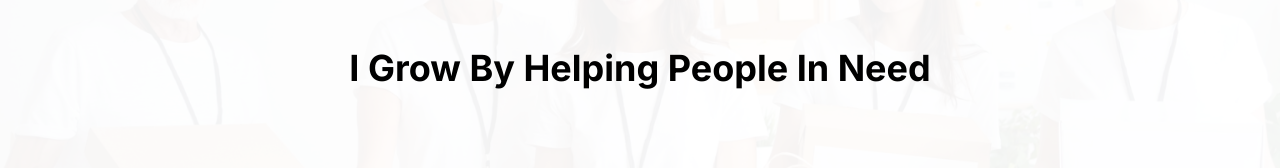
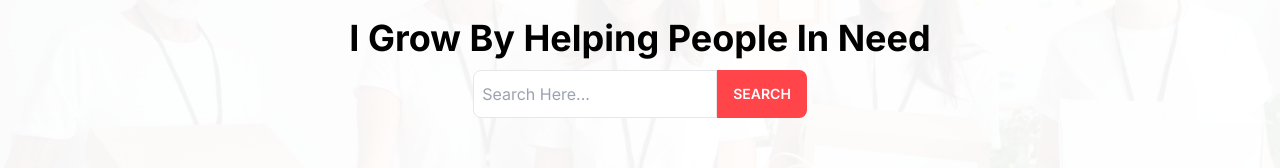
Before and after one commit to bluebird089/donation-campaign, a React (Vite) app: page / in a window 1280 px wide. Shown: the part 182-350 px from the top of the page. Built offline with nearby package versions, Linux system fonts and the light colour scheme.

Commit message:
added search functionality

```diff
--- a/src/components/Banner/Banner.jsx
+++ b/src/components/Banner/Banner.jsx
@@ -1,12 +1,22 @@
-const Banner = () => {
+import PropTypes from 'prop-types'
+
+const Banner = ({handleSubmit}) => {
     return (
         <div className="hero h-[300px] md:h-[500px]" style={{ backgroundImage: 'url(../../../public/Banner.png)' }}>
             <div className="hero-overlay bg-white bg-opacity-95"></div>
             <div>
                 <h1 className="text-lg md:text-4xl font-bold text-black">I Grow By Helping People In Need</h1>
+                <form onSubmit={handleSubmit} className="flex justify-center mt-3">
+                    <input className="border rounded-lg pl-2 rounded-r-none" placeholder="Search Here..." type="text" name="text" id="" />
+                    <button className="btn hover:bg-[#b83035] bg-[#FF444A] border-none rounded-l-none text-white">Search</button>
+                </form>
             </div>
         </div>
     );
 };
 
+Banner.propTypes ={
+    handleSubmit: PropTypes.func.isRequired
+}
+
 export default Banner;
--- a/src/components/DonationContainer/DonationContainer.jsx
+++ b/src/components/DonationContainer/DonationContainer.jsx
@@ -1,22 +1,29 @@
 import { useEffect, useState } from "react";
 import DonationCard from "../DonationCard/DonationCard";
+import PropTypes from 'prop-types'
 
-const DonationContainer = () => {
+const DonationContainer = ({ searchedInput }) => {
 
     const [donations, setDonations] = useState([]);
     useEffect(() => {
         fetch('/data.json')
-        .then(res => res.json())
-        .then(data => setDonations(data))
+            .then(res => res.json())
+            .then(data => setDonations(data))
     }, [])
+
+    const dataToMap = searchedInput ? searchedInput : donations;
 
     return (
         <div className="grid grid-cols-1 md:grid-cols-2 lg:grid-cols-4 gap-5 p-4 container mx-auto">
             {
-                donations.map(donation => <DonationCard key={donation.id} donation={donation}></DonationCard>)
+                dataToMap.map(donation => <DonationCard key={donation.id} donation={donation}></DonationCard>)
             }
         </div>
     );
 };
 
+DonationContainer.propTypes = {
+    searchedInput: PropTypes.array
+}
+
 export default DonationContainer;
--- a/src/components/Home/Home.jsx
+++ b/src/components/Home/Home.jsx
@@ -1,11 +1,27 @@
+import { useState } from "react";
 import Banner from "../Banner/Banner";
 import DonationContainer from "../DonationContainer/DonationContainer";
+import { useLoaderData } from "react-router-dom";
 
 const Home = () => {
+
+    const [searchedInput, setSearchedInput] = useState();
+    const datas = useLoaderData();
+
+    const handleSubmit = (e) => {
+        e.preventDefault()
+        const searchedInputText = e.target.text.value.toLowerCase();
+        if(searchedInputText === ''){
+            return;
+        }
+        const filteredDatas = datas.filter(data => data.category.toLowerCase() === searchedInputText);
+        setSearchedInput(filteredDatas);
+    }
+
     return (
         <div>
-            <Banner></Banner>
-            <DonationContainer></DonationContainer>
+            <Banner handleSubmit={handleSubmit}></Banner>
+            <DonationContainer searchedInput={searchedInput}></DonationContainer>
         </div>
     );
 };
--- a/src/main.jsx
+++ b/src/main.jsx
@@ -21,6 +21,7 @@ const router = createBrowserRouter([
       {
         path: "/",
         element: <Home></Home>,
+        loader: () => fetch('/data.json')
       },
       {
         path: "/donation",
```
